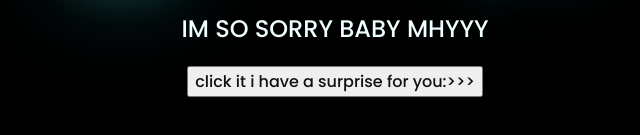
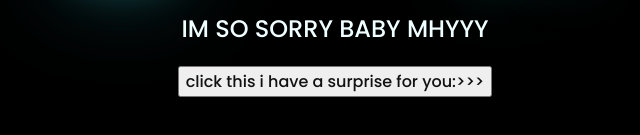
Before and after one commit to luwelle/luwelle.github.io, a plain HTML site: page index.html in a window 1280 px wide. Shown: the part 427-562 px from the top of the page, without its empty margins (313-953 px from the left). Drawn offline with Linux system fonts and the light colour scheme.

Commit message:
Update index.html

```diff
--- a/index.html
+++ b/index.html
@@ -26,7 +26,7 @@
     </div>
     <div class="button">
         <button>
-            <a href="flower.html">click it i have a surprise for you:>>></a>
+            <a href="flower.html">click this i have a surprise for you:>>></a>
         </button>
 
     </div>
```
